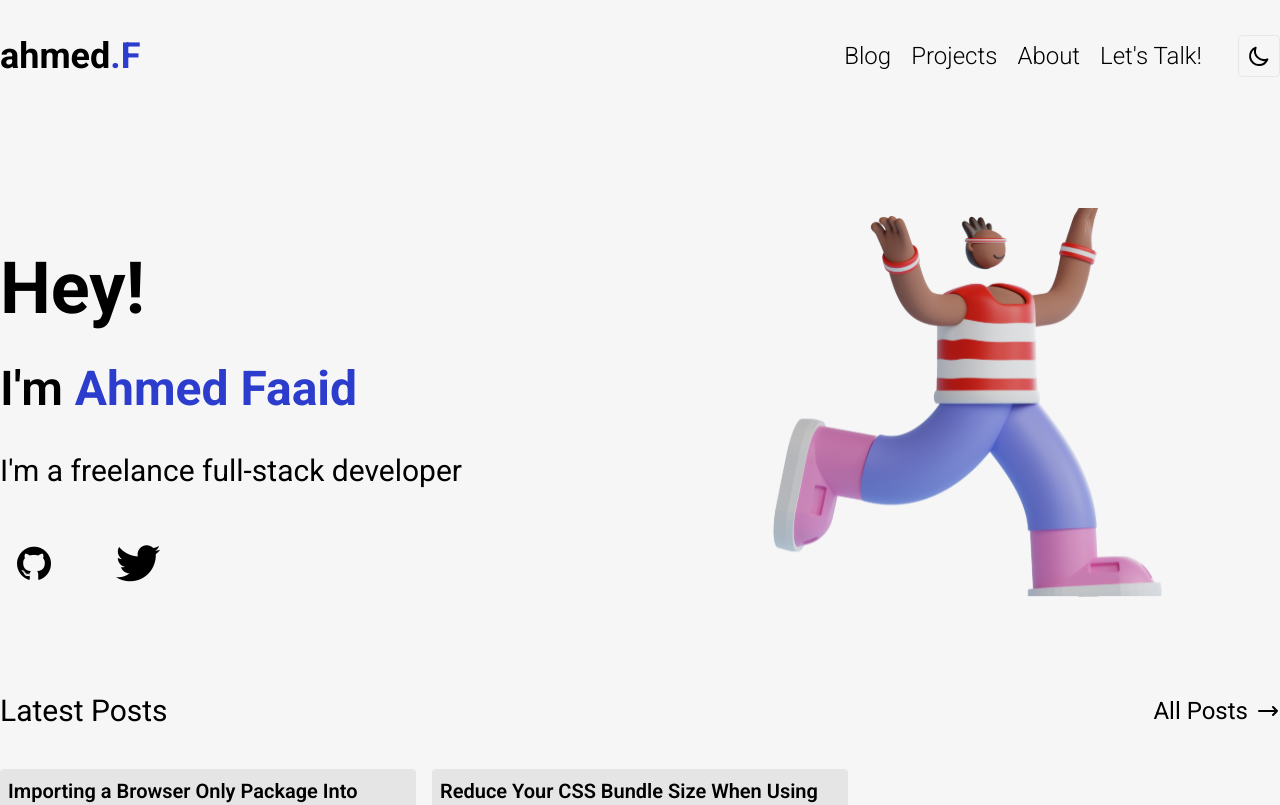
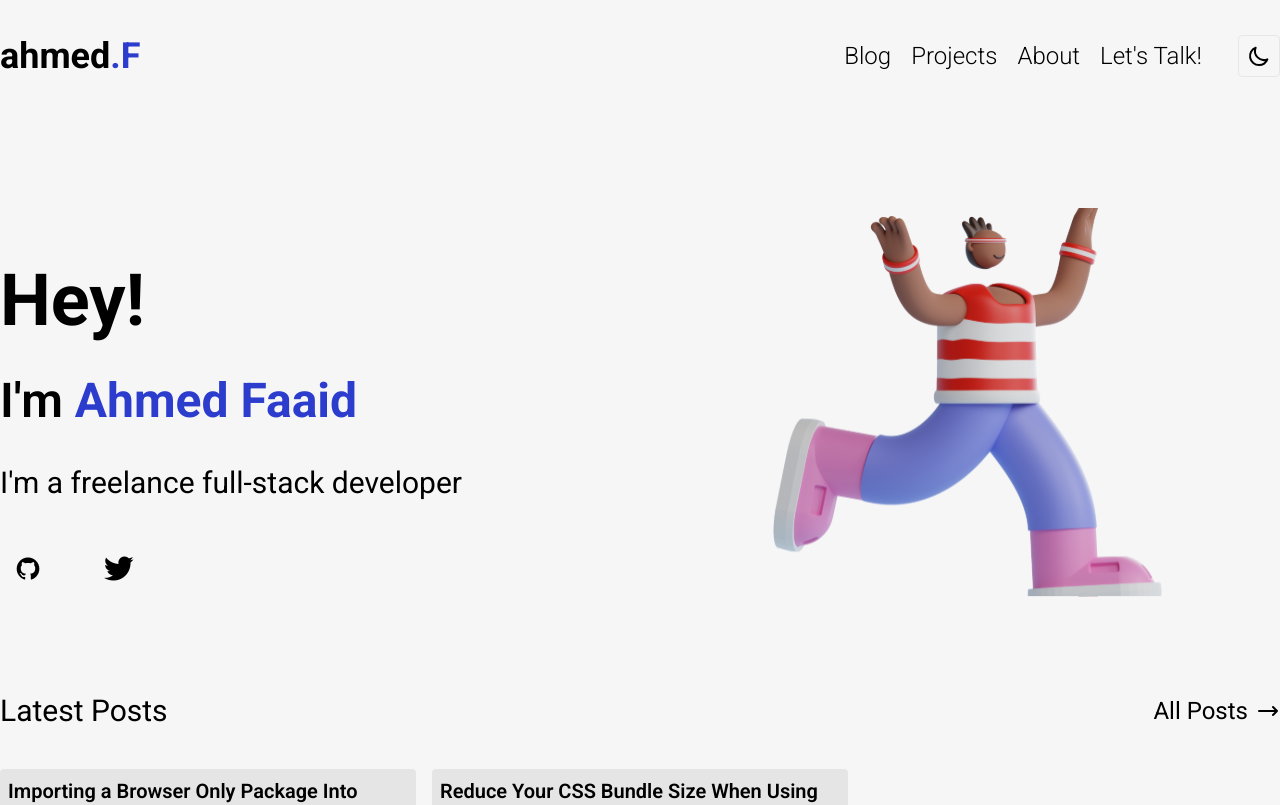
Before and after one commit to ahmedfaaid/ahmed-web, a Next.js app: page / in a window 1280 px wide. Shown: the top 805 px of the page. Built offline with nearby package versions, Linux system fonts and the light colour scheme.

Commit message:
icon size

```diff
--- a/components/socialButton.tsx
+++ b/components/socialButton.tsx
@@ -21,11 +21,11 @@ export default function SocialButton({
       rel='noreferrer noopener'
     >
       <i
-        className={
+        className={`text-2xl ${
           name === 'twitter'
             ? 'devicon-twitter-original'
             : 'devicon-github-original'
-        }
+        }`}
       />
       {showLabel && (
         <span className='ml-2 text-xl sm:text-2xl'>
```
